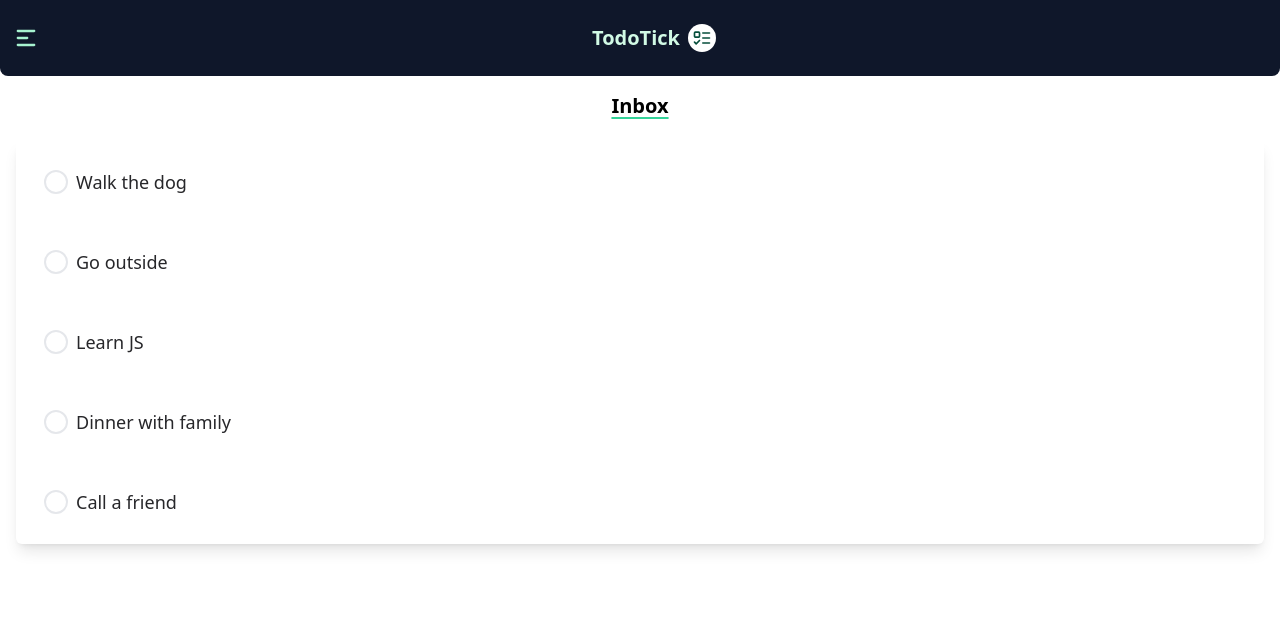
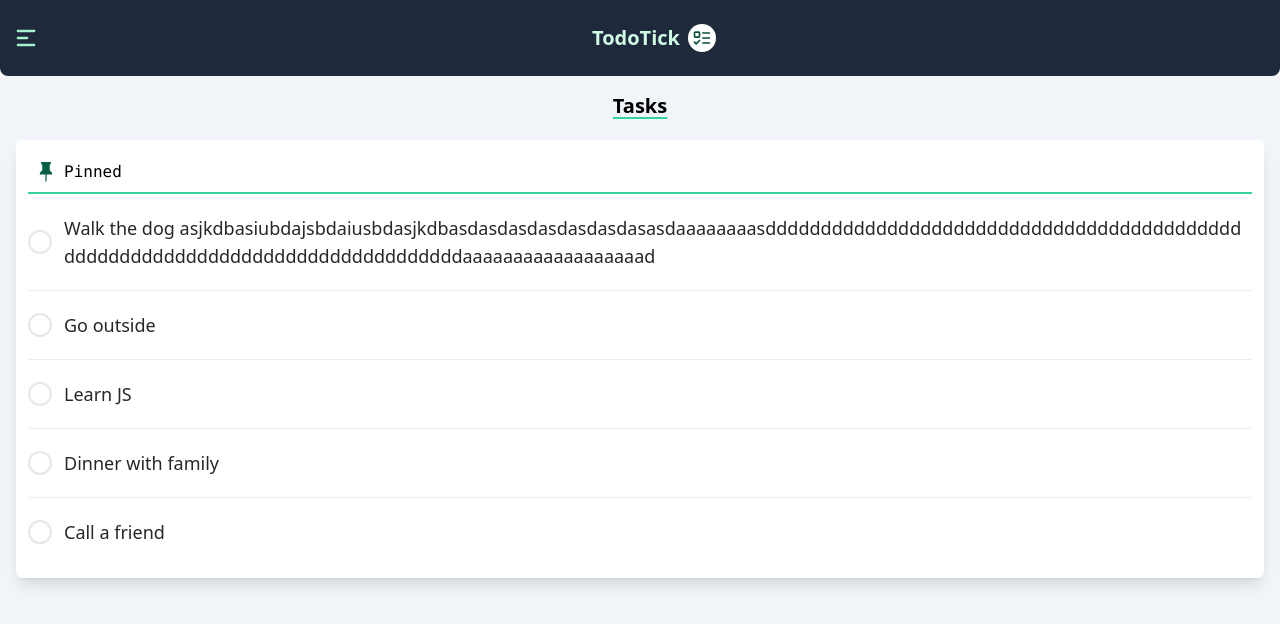
Before and after one commit to r-Shabab/TodoTick, a React (Vite) app: page / in a window 1280 px wide. Shown: the top 624 px of the page. Built offline with nearby package versions, Linux system fonts and the light colour scheme.

Commit message:
tasks designed and animations added using framer motion

```diff
--- a/src/components/FramerCheckbox.jsx
+++ /dev/null
@@ -1,102 +0,0 @@
-import { createContext, useContext, useState } from "react";
-import { motion } from "framer-motion";
-
-const CheckboxContext = createContext({
-  id: "",
-  isChecked: false,
-  setIsChecked: () => {},
-});
-
-const tickVariants = {
-  checked: {
-    pathLength: 1,
-    opacity: 1,
-    transition: {
-      duration: 0.2,
-      delay: 0.2,
-    },
-  },
-  unchecked: {
-    pathLength: 0,
-    opacity: 0,
-    transition: {
-      duration: 0.2,
-    },
-  },
-};
-
-// eslint-disable-next-line react/prop-types
-const FramerCheckbox = ({ children, id }) => {
-  const [isChecked, setIsChecked] = useState(false);
-
-  return (
-    <div className="flex items-center">
-      <CheckboxContext.Provider value={{ id, isChecked, setIsChecked }}>
-        {children}
-      </CheckboxContext.Provider>
-    </div>
-  );
-};
-
-const CheckboxIndicator = () => {
-  const { id, isChecked, setIsChecked } = useContext(CheckboxContext);
-
-  return (
-    <button className="relative flex items-center">
-      <input
-        type="checkbox"
-        className="border-blue-gray-200 checked:border-emerald-500-500 relative h-6 w-6 cursor-pointer appearance-none rounded-full border-2 transition-all duration-500 checked:bg-emerald-500"
-        onChange={() => setIsChecked(!isChecked)}
-        id={id}
-      />
-      <div className="pointer-events-none absolute left-1/2 top-1/2 -translate-x-1/2 -translate-y-1/2 text-white">
-        <motion.svg
-          xmlns="http://www.w3.org/2000/svg"
-          fill="none"
-          viewBox="0 0 24 24"
-          strokeWidth="3.5"
-          stroke="currentColor"
-          className="h-3.5 w-3.5"
-          initial={false}
-          animate={isChecked ? "checked" : "unchecked"}
-        >
-          <motion.path
-            strokeLinecap="round"
-            strokeLinejoin="round"
-            d="M4.5 12.75l6 6 9-13.5"
-            variants={tickVariants}
-          />
-        </motion.svg>
-      </div>
-    </button>
-  );
-};
-
-// eslint-disable-next-line react/prop-types
-const CheckboxLabel = ({ children }) => {
-  const { id, isChecked } = useContext(CheckboxContext);
-
-  return (
-    <motion.label
-      className="relative ml-2 overflow-hidden text-lg line-through"
-      htmlFor={id}
-      animate={{
-        x: isChecked ? [0, -4, 0] : [0, 4, 0],
-        color: isChecked ? "#a1a1aa" : "#27272a",
-        textDecorationLine: isChecked ? "line-through" : "none",
-      }}
-      initial={false}
-      transition={{
-        duration: 0.3,
-        ease: "easeOut",
-      }}
-    >
-      {children}
-    </motion.label>
-  );
-};
-
-FramerCheckbox.Indicator = CheckboxIndicator;
-FramerCheckbox.Label = CheckboxLabel;
-
-export default FramerCheckbox;
--- /dev/null
+++ b/src/components/Indicator.jsx
@@ -0,0 +1,60 @@
+import { motion } from "framer-motion";
+import { useContext } from "react";
+import TaskContext from "./TaskContext";
+
+const tickVariants = {
+  checked: {
+    pathLength: 1,
+    opacity: 1,
+    transition: {
+      duration: 0.2,
+      delay: 0.2,
+    },
+  },
+  unchecked: {
+    pathLength: 0,
+    opacity: 0,
+    transition: {
+      duration: 0.2,
+    },
+  },
+};
+
+const Indicator = () => {
+  const { taskId, isChecked, setIsChecked } = useContext(TaskContext);
+
+  const handleCheckboxChange = () => {
+    setIsChecked(!isChecked);
+  };
+  return (
+    <div className="relative flex items-center">
+      <input
+        type="checkbox"
+        className="border-blue-gray-200 relative h-6 w-6 cursor-pointer appearance-none rounded-full border-2 transition-all duration-500 checked:border-blue-500 checked:bg-blue-500"
+        onChange={handleCheckboxChange}
+        id={taskId}
+        checked={isChecked}
+      />
+      <div className="pointer-events-none absolute left-1/2 top-1/2 -translate-x-1/2 -translate-y-1/2 text-white">
+        <motion.svg
+          xmlns="http://www.w3.org/2000/svg"
+          fill="none"
+          viewBox="0 0 24 24"
+          strokeWidth="3.5"
+          stroke="currentColor"
+          className="h-3.5 w-3.5"
+          initial={false}
+          animate={isChecked ? "checked" : "unchecked"}
+        >
+          <motion.path
+            strokeLinecap="round"
+            strokeLinejoin="round"
+            d="M4.5 12.75l6 6 9-13.5"
+            variants={tickVariants}
+          />
+        </motion.svg>
+      </div>
+    </div>
+  );
+};
+export default Indicator;
--- /dev/null
+++ b/src/components/Label.jsx
@@ -0,0 +1,30 @@
+// Label.jsx
+import { motion } from "framer-motion";
+import { useContext } from "react";
+import TaskContext from "./TaskContext";
+
+// eslint-disable-next-line react/prop-types
+const Label = ({ children }) => {
+  const { taskId, isChecked } = useContext(TaskContext);
+
+  return (
+    <motion.label
+      className="relative ml-3 break-all text-lg line-through"
+      htmlFor={taskId}
+      animate={{
+        x: isChecked ? [0, -6, 0] : [0, 6, 0],
+        color: isChecked ? "#a1a1aa" : "#27272a",
+        textDecorationLine: isChecked ? "line-through" : "none",
+      }}
+      initial={false}
+      transition={{
+        duration: 0.3,
+        ease: "easeOut",
+      }}
+    >
+      {children}
+    </motion.label>
+  );
+};
+
+export default Label;
--- a/src/components/Navbar.jsx
+++ b/src/components/Navbar.jsx
@@ -3,7 +3,7 @@ import { Logo } from "./Logo";
 
 export default function Navbar() {
   return (
-    <nav className="w-full rounded-bl-lg rounded-br-lg bg-slate-900 px-3 py-6">
+    <nav className="w-full rounded-b-lg bg-slate-800 px-3 py-6">
       <div className="flex items-center justify-between gap-4">
         <CgMenuLeftAlt className="h-7 w-7 text-emerald-200 hover:text-emerald-600" />
         <Logo></Logo>
--- /dev/null
+++ b/src/components/Task.jsx
@@ -0,0 +1,21 @@
+// Task.jsx
+
+import { TaskProvider } from "./TaskContext";
+import Indicator from "./Indicator";
+import Label from "./Label";
+
+// eslint-disable-next-line react/prop-types
+const Task = ({ taskId, children }) => {
+  return (
+    <div className="flex items-center">
+      <TaskProvider taskId={taskId}>
+        <div className="relative flex items-center">
+          <Indicator />
+        </div>
+        <Label>{children}</Label>
+      </TaskProvider>
+    </div>
+  );
+};
+
+export default Task;
--- /dev/null
+++ b/src/components/TaskContext.jsx
@@ -0,0 +1,21 @@
+// ContextTask.jsx
+import { createContext, useState } from "react";
+
+const TaskContext = createContext({
+  taskId: "",
+  isChecked: false,
+  setIsChecked: () => {},
+});
+
+// eslint-disable-next-line react/prop-types
+export const TaskProvider = ({ children, taskId }) => {
+  const [isChecked, setIsChecked] = useState(false);
+
+  return (
+    <TaskContext.Provider value={{ taskId, isChecked, setIsChecked }}>
+      {children}
+    </TaskContext.Provider>
+  );
+};
+
+export default TaskContext;
--- a/src/components/Tasklist.jsx
+++ b/src/components/Tasklist.jsx
@@ -1,8 +1,12 @@
-import FramerCheckbox from "./FramerCheckbox";
-
+import Task from "./Task";
+import { BsPinFill } from "react-icons/bs";
 export default function Tasklist() {
   const tasks = [
-    { id: "c-1", label: "Walk the dog" },
+    {
+      id: "c-1",
+      label:
+        "Walk the dog asjkdbasiubdajsbdaiusbdasjkdbasdasdasdasdasdasdasasdaaaaaaaasdddddddddddddddddddddddddddddddddddddddddddddddddddddddddddddddddddddddddddddddaaaaaaaaaaaaaaaaaad",
+    },
     { id: "c-2", label: "Go outside" },
     { id: "c-3", label: "Learn JS" },
     { id: "c-4", label: "Dinner with family" },
@@ -10,20 +14,26 @@ export default function Tasklist() {
   ];
 
   return (
-    <section>
+    <section className="h-screen bg-slate-100">
       <div className="w-full space-y-5 p-4">
         <h2 className="text-center text-xl font-bold underline decoration-emerald-400 underline-offset-4">
-          Inbox
+          Tasks
         </h2>
         <div className="rounded-md bg-white p-3 shadow-lg">
-          <ul className="space-y-5 rounded-lg bg-white">
+          <div className="w-full border-b-2 border-b-emerald-400 p-2">
+            <h3 className="text-md flex items-center space-x-2 font-mono">
+              <BsPinFill className="h-5 w-5 text-emerald-800" />
+              <span>Pinned</span>
+            </h3>
+          </div>
+          <ul className="bg-white">
             {tasks.map((task) => (
-              <li key={task.id} className="rounded-lg">
-                <div className="flex items-center p-4">
-                  <FramerCheckbox id={task.id}>
-                    <FramerCheckbox.Indicator />
-                    <FramerCheckbox.Label>{task.label}</FramerCheckbox.Label>
-                  </FramerCheckbox>
+              <li
+                key={task.id}
+                className="w-full border-b border-gray-400 border-opacity-20 py-1 last:border-b-0"
+              >
+                <div className="flex items-center py-4">
+                  <Task id={task.id}>{task.label}</Task>
                 </div>
               </li>
             ))}
```
